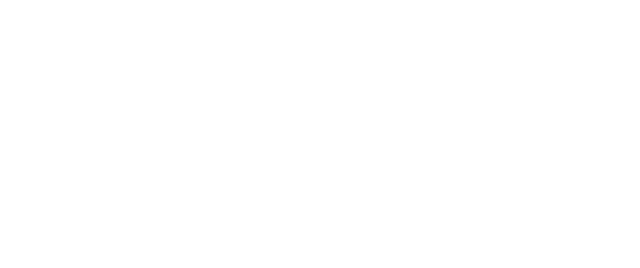
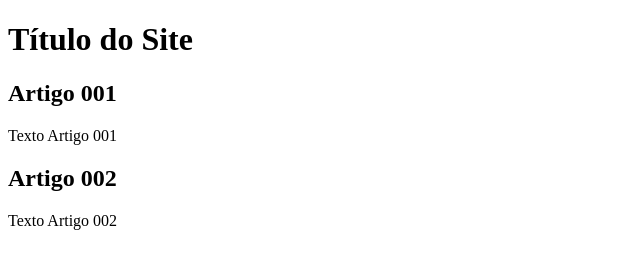
Before and after one commit to AlexandreAraujo10/projeto-site, a plain HTML site: page index.html in a window 1280 px wide. Shown: the whole page, without its empty margins (0-640 px from the left). Drawn offline with Linux system fonts and the light colour scheme.

Commit message:
add index

```diff
--- a/index.html
+++ b/index.html
@@ -6,6 +6,18 @@
     <title>Título do Site</title>
 </head>
 <body>
-
+    <main>
+        <header>
+            <h1>Título do Site</h1>
+        </header>
+        <article>
+            <h2>Artigo 001</h2>
+            <p>Texto Artigo 001</p>
+        </article>
+        <article>
+            <h2>Artigo 002</h2>
+            <p>Texto Artigo 002</p>
+        </article>
+    </main>
 </body>
 </html>
```
